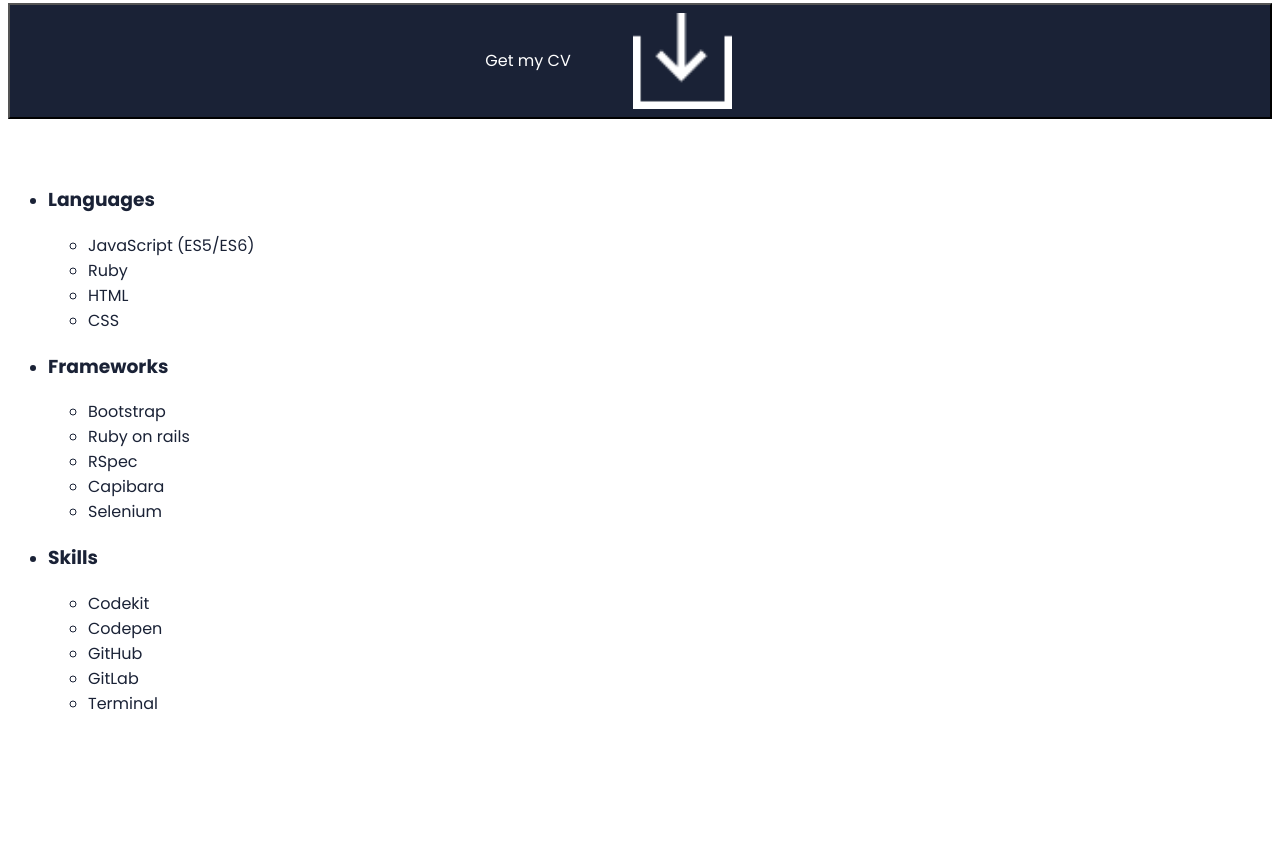
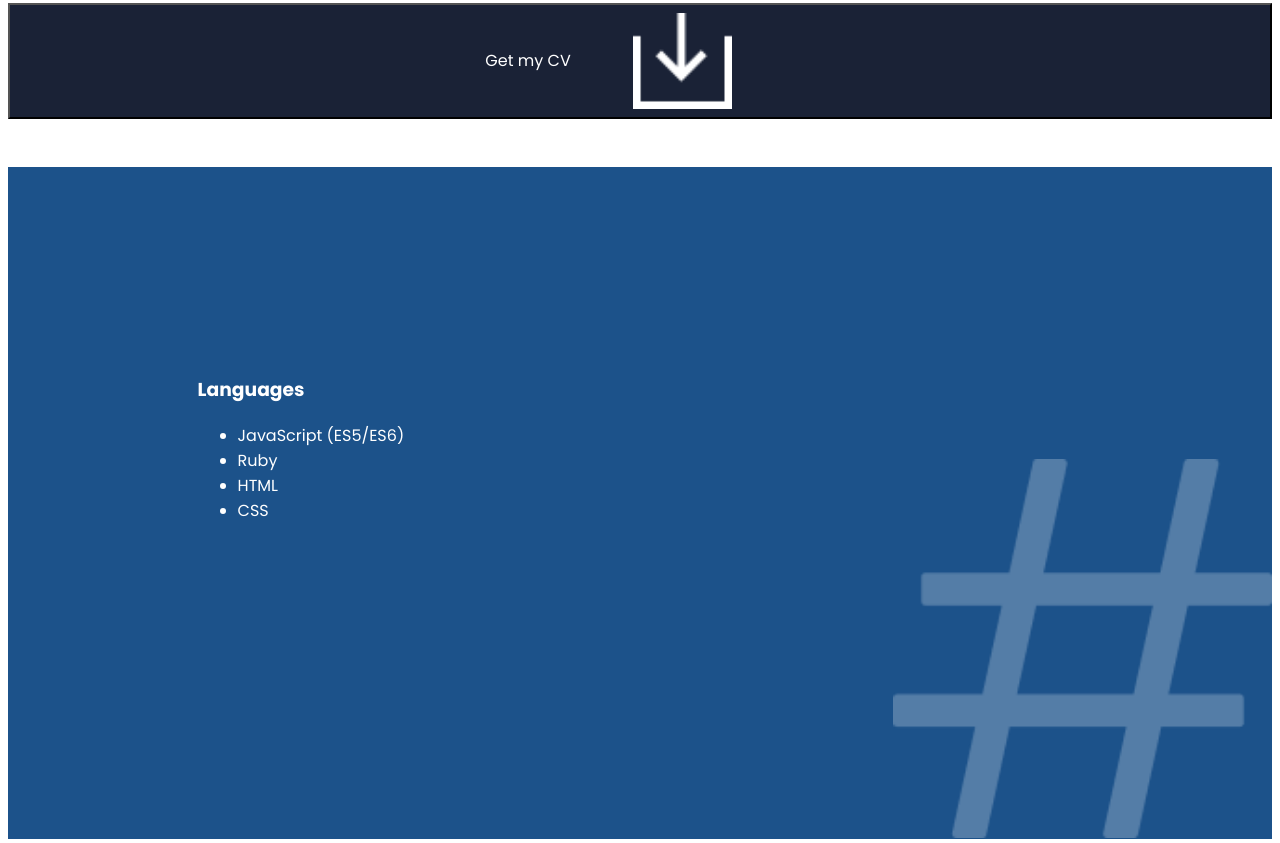
Before and after one commit to jfoyarzo/My-portfolio, a website: page index.html in a window 1280 px wide. Shown: the part 7130-7973 px from the top of the page. Before the commit the page ends 7870 px from the top, so only its background shows below. Drawn offline with nearby package versions, Linux system fonts and the light colour scheme.

Commit message:
Add style to about section elements

```diff
--- a/assets/css/style.css
+++ b/assets/css/style.css
@@ -162,3 +162,42 @@ h1 {
   justify-content: center;
   align-items: center;
 }
+
+.main-list {
+  list-style-type: none;
+  padding: 0;
+}
+
+.main-item {
+  padding: 15% 15% 25% 15%;
+  color: white;
+  margin-bottom: 1em;
+}
+
+.languages {
+  background-color: #1c528a;
+  background-image: url('/assets/img/hash.png');
+  background-repeat: no-repeat;
+  background-position: right bottom;
+  background-size: 30%;
+}
+
+.frameworks {
+  background-color: #e2505c;
+  background-image: url('/assets/img/diamond.png');
+  background-repeat: no-repeat;
+  background-position: right bottom;
+  background-size: 30%;
+}
+
+.skills {
+  background-color: #febf52;
+  background-image: url('/assets/img/lightbulb.png');
+  background-repeat: no-repeat;
+  background-position: right bottom;
+  background-size: 30%;
+}
+
+.sub-list {
+  list-style-type: disc;
+}
--- a/index.html
+++ b/index.html
@@ -114,27 +114,27 @@
         <p>Lorem ipsum dolor sit amet, consectetur adipiscing elit, sed do eiusmod tempor incididunt ut labore et dolore magna aliqua. Ut enim ad minim veniam, quis nostrud exercitation ullamco laboris nisi ut aliquip ea eiusmod</p>
         <button type="button" class="button">Get my CV <img src="./assets/img/ic_download.png" width="8%" alt="Download icon" class="dl-icon"></button>
         <ul class="main-list">
-            <li class="languages">
+            <li class="main-item languages">
                 <h3>Languages</h3>
-                <ul class="lang-list">
+                <ul class="sub-list">
                     <li>JavaScript (ES5/ES6)</li>
                     <li>Ruby</li>
                     <li>HTML</li>
                     <li>CSS</li>
                 </ul>
             </li>
-            <li class="frameworks">
+            <li class="main-item frameworks">
                 <h3>Frameworks</h3>
-                <ul class="fw-list">
+                <ul class="sub-list">
                     <li>Bootstrap</li>
                     <li>Ruby on rails</li>
                     <li>RSpec</li>
                     <li>Capibara</li>
                     <li>Selenium</li>
                 </ul></li>
-            <li class="skills">
+            <li class="main-item skills">
                 <h3>Skills</h3>
-                <ul class="skill-list">
+                <ul class="sub-list">
                     <li>Codekit</li>
                     <li>Codepen</li>
                     <li>GitHub</li>
```
